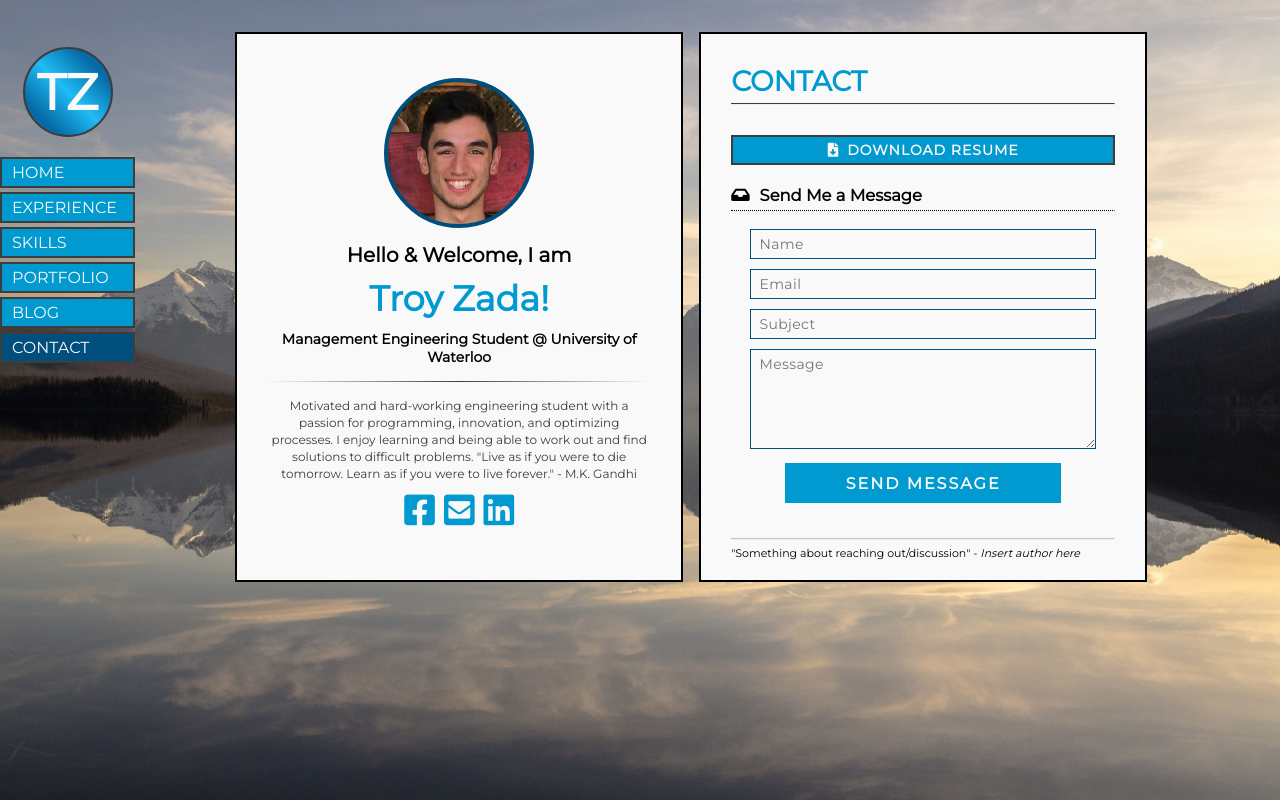
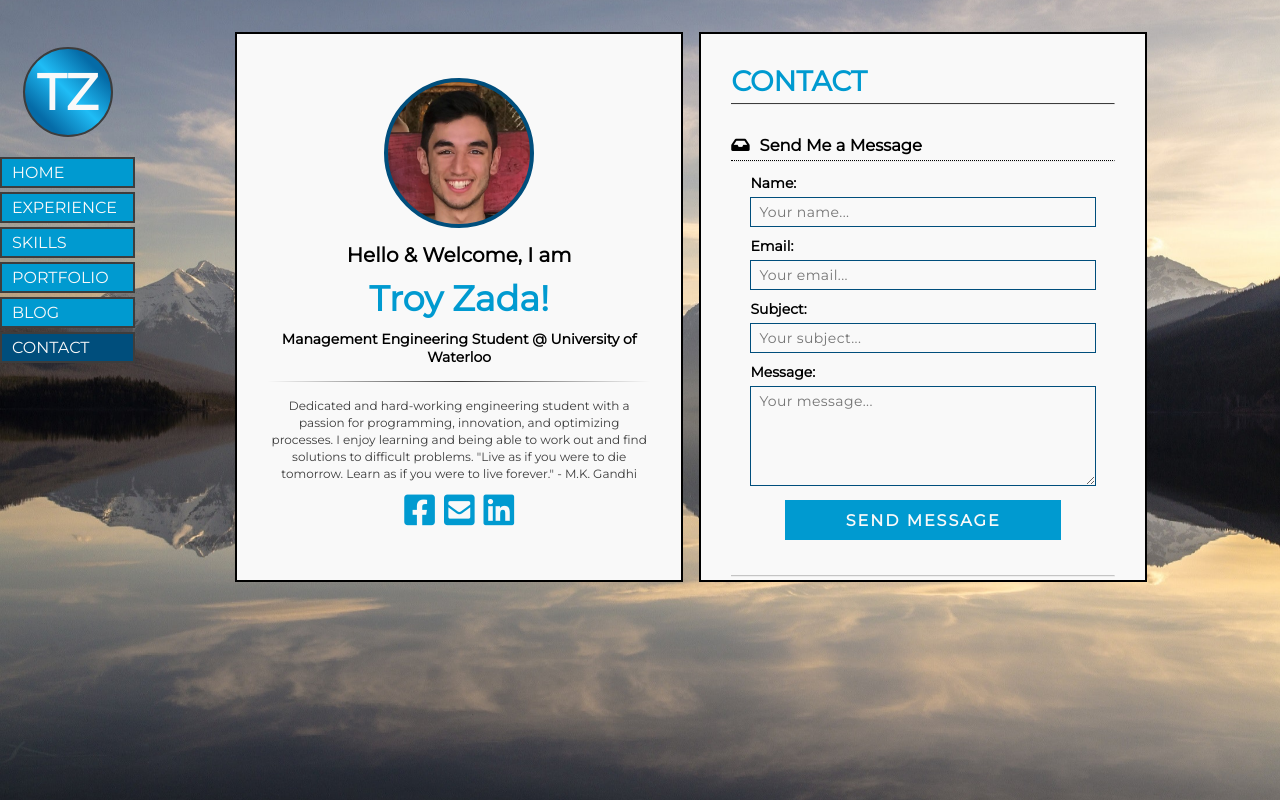
Before and after one commit to tzada8/troy-zada, a React (Create React App) app: page /contact in a window 1280 px wide. Built offline with nearby package versions, Linux system fonts and the light colour scheme; a web font is replaced by a local one.

Commit message:
removed resume download -> changed to contact link

```diff
--- a/src/components/cards/content/contact/Contact.css
+++ b/src/components/cards/content/contact/Contact.css
@@ -6,6 +6,11 @@
 #contact-form {
    width: 90%;
    margin: 15px auto 0;
+}
+
+h4.form-field-headers {
+   margin-top: 5px;
+   text-align: left;
 }
 
 form .form-control {
--- a/src/components/cards/content/contact/Contact.js
+++ b/src/components/cards/content/contact/Contact.js
@@ -1,7 +1,6 @@
 import React from "react";
 import emailjs from "emailjs-com";
 import Subtitle from "../extra_components/subtitle/Subtitle";
-import DownloadResume from "../extra_components/download_resume/DownloadResume";
 import "./Contact.css";
 
 // STILL NEED "YOUR MESSAGE HAS BEEN SUBMITTED" COMMENT
@@ -30,44 +29,47 @@ function Contact() {
 
    return (
       <div>
-         <DownloadResume />
          <Subtitle icon="fas fa-inbox" label="Send Me a Message" />
          <div className="contact-me-container">
             <form id="contact-form" onSubmit={sendEmail}>
+               <h4 className="form-field-headers">Name:</h4>
                <input
                   name="name"
                   type="text"
                   className="form-control"
-                  placeholder="Name"
+                  placeholder="Your name..."
                   required
                />
                <br />
+               <h4 className="form-field-headers">Email:</h4>
                <input
                   name="email"
                   type="email"
                   className="form-control"
-                  placeholder="Email"
+                  placeholder="Your email..."
                   required
                />
                <br />
+               <h4 className="form-field-headers">Subject:</h4>
                <input
                   name="subject"
                   type="text"
                   className="form-control"
-                  placeholder="Subject"
+                  placeholder="Your subject..."
                   required
                />
                <br />
+               <h4 className="form-field-headers">Message:</h4>
                <textarea
                   name="message"
                   type="text"
                   className="form-control message"
-                  placeholder="Message"
+                  placeholder="Your message..."
                   rows="4"
                   required
                ></textarea>
                <br />
-               <input type="submit" class="submit" value="SEND MESSAGE" />
+               <input type="submit" className="submit" value="SEND MESSAGE" />
             </form>
          </div>
       </div>
--- a/src/components/cards/content/experience/Experience.js
+++ b/src/components/cards/content/experience/Experience.js
@@ -1,14 +1,14 @@
 import React from "react";
 import Subtitle from "../extra_components/subtitle/Subtitle";
 import GroupsDivider from "../extra_components/groups_divider/GroupsDivider";
-import DownloadResume from "../extra_components/download_resume/DownloadResume";
+import LinkToContact from "../extra_components/link_to_contact/LinkToContact";
 import WorkCard from "./work_card/WorkCard";
 import "./Experience.css";
 
 function Experience() {
    return (
       <div>
-         <DownloadResume />
+         <LinkToContact />
          <Subtitle icon="fas fa-university" label="Education" />
          <WorkCard
             title="Management Engineer"
@@ -66,7 +66,7 @@ function Experience() {
 
          <GroupsDivider />
 
-         <DownloadResume />
+         <LinkToContact />
       </div>
    );
 }
--- a/src/components/cards/content/extra_components/download_resume/DownloadResume.js
+++ /dev/null
@@ -1,18 +0,0 @@
-import React from "react";
-import "./DownloadResume.css";
-import TroyZadaResume from "../../../../../files/Troy_Zada_Resume.pdf";
-
-function DownloadResume() {
-   return (
-      <a
-         className="download-resume"
-         href={TroyZadaResume}
-         download="Troy Zada Resume.pdf"
-      >
-         <i className="fas fa-file-download" />
-         DOWNLOAD RESUME
-      </a>
-   );
-}
-
-export default DownloadResume;
--- a/src/components/cards/content/extra_components/download_resume/DownloadResume.css
+++ b/src/components/cards/content/extra_components/link_to_contact/LinkToContact.css
@@ -1,4 +1,4 @@
-.download-resume {
+.link-to-contact {
    color: var(--WHITE);
    display: block;
    margin: 10px auto 20px;
@@ -18,7 +18,7 @@
    transition: background-position 0.4s linear;
 }
 
-.download-resume:hover {
+.link-to-contact:hover {
    background-position: left bottom;
 }
 
--- /dev/null
+++ b/src/components/cards/content/extra_components/link_to_contact/LinkToContact.js
@@ -0,0 +1,14 @@
+import React from "react";
+import { Link } from "react-router-dom";
+import "./LinkToContact.css";
+
+function LinkToContact() {
+   return (
+      <Link className="link-to-contact" to="/contact">
+         <i className="fas fa-file-download" />
+         GET IN TOUCH
+      </Link>
+   );
+}
+
+export default LinkToContact;
--- a/src/components/cards/home/Home.js
+++ b/src/components/cards/home/Home.js
@@ -7,11 +7,10 @@ import {
    LINKEDIN_LINK,
    FULL_NAME,
 } from "../../Constants";
-import headshot_1 from "../../../images/headshot_1.png";
-import headshot_2 from "../../../images/headshot_2.png";
 
 // FIX EMAIL HOVER ICON
 // CHANGING TEXT (I AM ... / ... / ...)
+// MAYBE ADD MORE PERSONAL STUFF TO PARAGRAPH?
 
 function Home(props) {
    return (
@@ -45,7 +44,7 @@ function Home(props) {
 
             {/* BRIEF OVERALL DESCRIPTION */}
             <p id="home-paragraph">
-               Motivated and hard-working engineering student with a passion for
+               Dedicated and hard-working engineering student with a passion for
                programming, innovation, and optimizing processes. I enjoy
                learning and being able to work out and find solutions to
                difficult problems. "Live as if you were to die tomorrow. Learn
```
Also changed, not shown: 1 other file (tests, documents, lock files or other folders).
